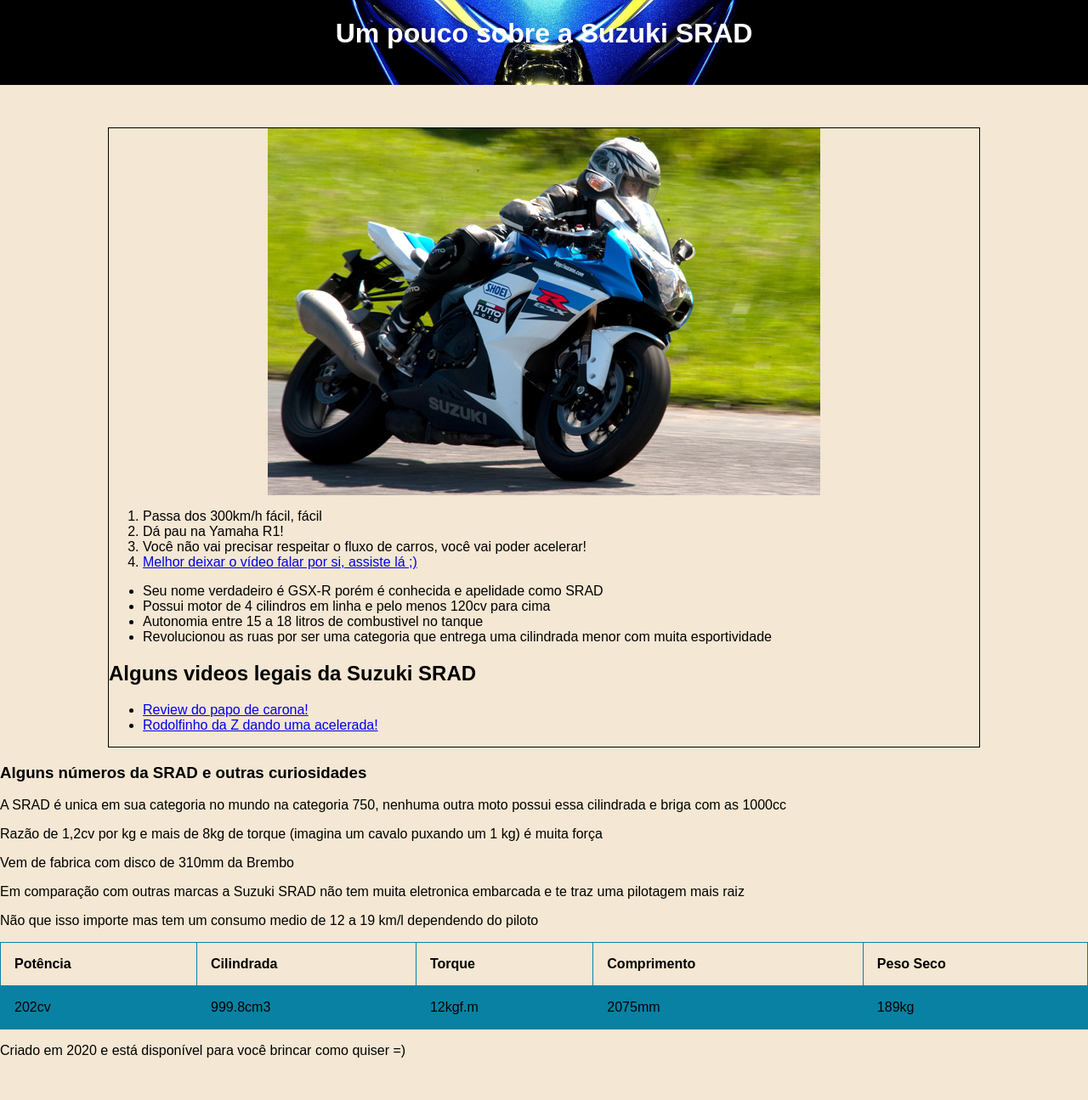
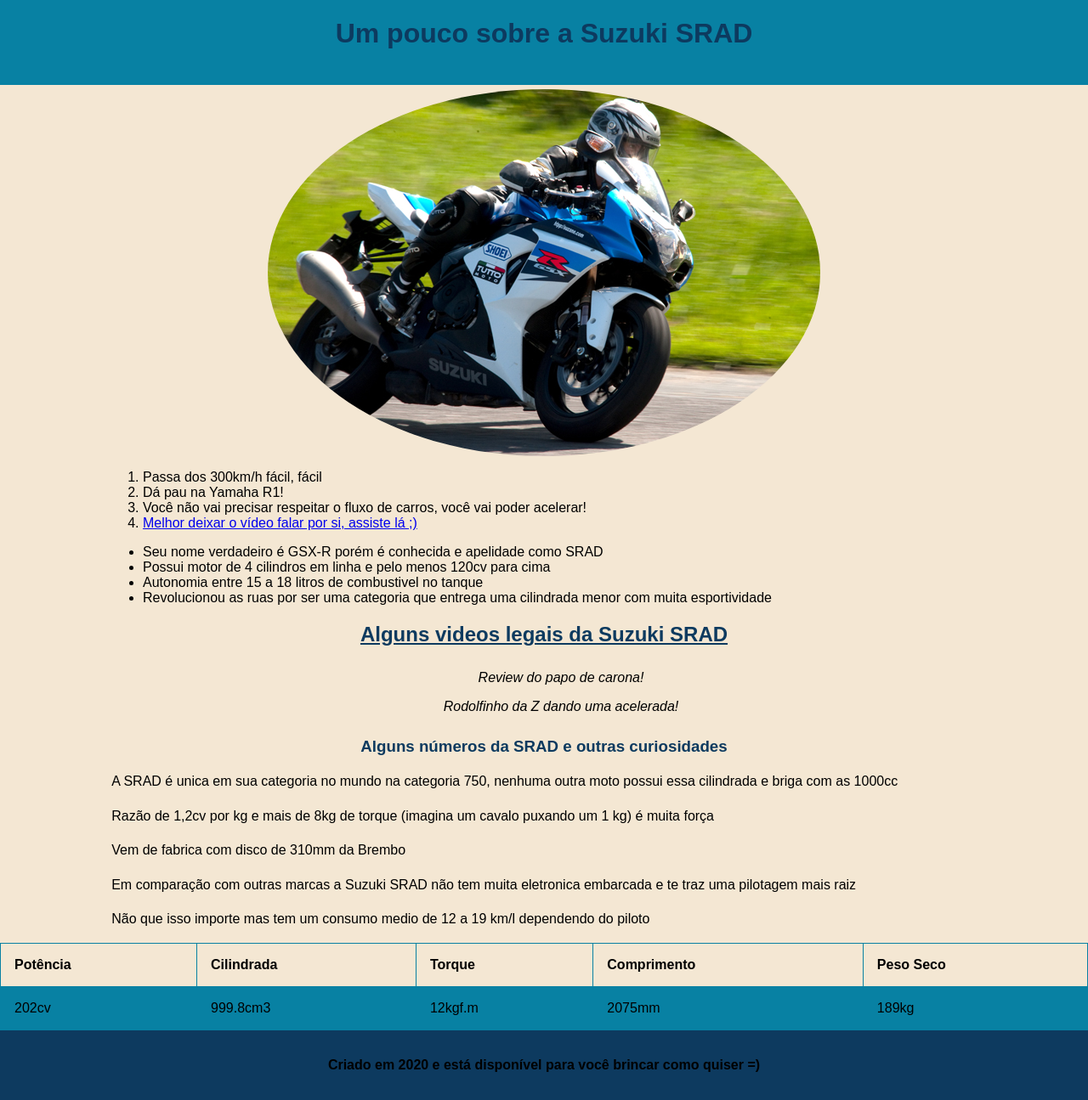
Before and after one commit to tryber/sd-03-block3-html-css-project, a plain HTML site: page index.html in a window 1280 px wide. Shown: the whole page at 85% size. Before the commit the page ends 1262 px from the top, so only its background shows below. Drawn offline with Linux system fonts and the light colour scheme.

Commit message:
Atualizado fonte, cores, e alinhamento da pagina inteira

```diff
--- a/index.html
+++ b/index.html
@@ -14,7 +14,7 @@
         <div class="imagem-artigo">
             <img src="srad.jpg" alt="Imagem da Suzuki SRAD com um piloto em movimento">
         </div>
-        <section>
+        <section class="secao-artigo">
             <div>
                 <ol>
                     <li>Passa dos 300km/h fácil, fácil</li>
@@ -31,6 +31,7 @@
                     <li>Revolucionou as ruas por ser uma categoria que entrega uma cilindrada menor com muita esportividade</li>
                 </ul>
             </div>
+            <div class="lista-de-videos">
                 <h2>Alguns videos legais da Suzuki SRAD</h2>
                 <nav>
                     <ul>
@@ -38,16 +39,18 @@
                         <li><a href="https://www.youtube.com/watch?v=n7ULIEdFJhI" target="_blank">Rodolfinho da Z dando uma acelerada!</a></li>
                     </ul>
                 </nav>
+            </div>
         </section>
-
     </article>
-    <aside>
+    <aside class="conteudo-extra">
+        <div class="extra">
             <h3>Alguns números da SRAD e outras curiosidades</h3>
             <p>A SRAD é unica em sua categoria no mundo na categoria 750, nenhuma outra moto possui essa cilindrada e briga com as 1000cc</p>
             <p>Razão de 1,2cv por kg e mais de 8kg de torque (imagina um cavalo puxando um 1 kg) é muita força</p>
             <p>Vem de fabrica com disco de 310mm da Brembo</p>
             <p>Em comparação com outras marcas a Suzuki SRAD não tem muita eletronica embarcada e te traz uma pilotagem mais raiz</p>
             <p>Não que isso importe mas tem um consumo medio de 12 a 19 km/l dependendo do piloto</p>
+        </div>
         <div>
             <table>
                 <tr>
--- a/style.css
+++ b/style.css
@@ -4,13 +4,17 @@ body {
     margin: 0;
     padding: 0;
     font-family: Arial, Helvetica, sans-serif;
-    margin-top: 150px;
+    margin-top: 105px;
 }
 
 h1 {
-    color: #ffffff;
+    color: #0D3A5F;
     text-align: center;
     font-size: 2em;
+}
+
+h2, h3 {
+    color: #0D3A5F;
 }
 
 #cabecalho {
@@ -18,25 +22,57 @@ h1 {
     top: 0;
     width: 100%;
     height: 100px;
-    background-image: url(hdr-bg.jpg);
-    background-size: cover;
-    background-position-y: 50%;
+    background-color: #0881A3;
 }
 
 article {
     width: 80%;
     margin: auto;
-    border: 1px solid black;
 }
+
 
 .imagem-artigo img {
     display: block;
     margin-left: auto;
     margin-right: auto;
+    border-radius: 50%;
 }
 
+.lista-de-videos{
+    display: block;
+}
 
+.lista-de-videos h2 {
+    text-align: center;
+    text-decoration: underline;
+}
 
+.lista-de-videos ul li {
+    text-align: center;
+    list-style: none;
+    padding: 0.5em;
+}
+
+.lista-de-videos ul li a {
+    text-decoration: none;
+    color: #000;
+    font-style: italic;
+}
+
+.extra {
+    width: 80%;
+    margin: auto;
+}
+
+.extra h3 {
+    text-align: center;
+}
+
+.extra p {
+    padding: 0.2em;
+    text-align: left;
+
+}
 
 table {
     width: 100%;
@@ -53,8 +89,16 @@ tr:last-child {
 
 th, td {
     padding: 1em;
+
 }
 
 th {
     text-align: left;
 }
+
+#rodape {
+    text-align: center;
+    font-weight: bold;
+    padding: 1em;
+    background-color: #0D3A5F;
+}
```
Lines whose indentation alone changed are shown as unchanged.
